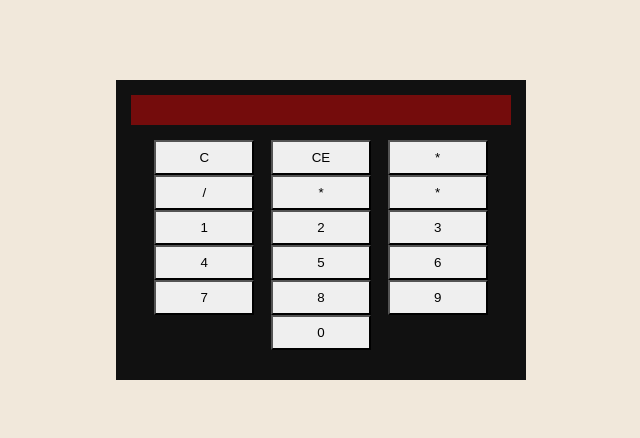
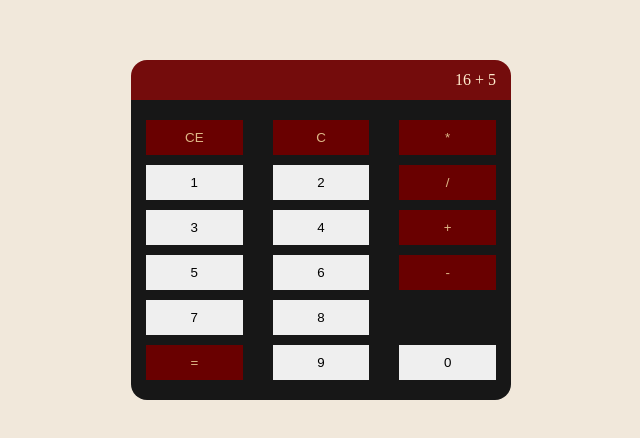
Before and after one commit to carlfjones/Calculator, a plain HTML site: page index.html in a window 1280 px wide. Shown: the part 170-608 px from the top of the page, without its empty margins (79-719 px from the left). Drawn offline with Linux system fonts and the light colour scheme.

Commit message:
Add styling to calculator

```diff
--- a/Assets/js/main.js
+++ b/Assets/js/main.js
@@ -0,0 +1,8 @@
+let display = document.getElementById("display")
+let buttons = document.getElementsByClassName("btn")
+
+for (let i = 0; i < buttons.length; i++) {
+    let button = buttons[i];
+    console.log(button);
+
+}
--- a/Assets/scss/main.scss
+++ b/Assets/scss/main.scss
@@ -13,25 +13,40 @@ body {
 
 .calc {
     width: 380px;
-    background: rgb(17, 17, 17);
-    padding: 15px;
+
 
     &_display {
         background-color: rgb(116, 12, 12);
-        padding: 15px;
+        padding: 0px 15px;
+        height: 40px;
+        text-align: right;
+        color: blanchedalmond;
+        border-radius: 16px 16px 0px 0px;
+        line-height: 40px;
+
     }
 
     &_actions {
+        background: #171717;
         display: flex;
         flex-wrap: wrap;
-        padding: 15px;
-        justify-content: space-around;
+        padding: 15px 0px;
+        border-radius: 0px 0px 16px 16px;
     }
     button {
-        width: 100px;
+        width: calc(100% / 3 - 30px);
         height: 35px;
         -webkit-appearance: none;
         outline: none;
+        border: none;
+        margin: 5px 15px;
+    }
 
+    .action {
+        color: burlywood;
+        background-color: rgb(105, 0, 0);
+    }
+    .blank {
+        opacity: 0;
     }
 }
--- a/index.html
+++ b/index.html
@@ -9,26 +9,27 @@
 <body>
     <div class="app">
         <div class="calc">
-            <div class="calc_display" id="display"></div>
+            <div class="calc_display" id="display">16 + 5</div>
             <div class="calc_actions">
-                <button class="clear" data-action="clear">C</button>
-                <button class="backspace" data-action="backspace">CE</button>
+                <button class="btn action" data-action="backspace">CE</button>
+                <button class="btn action" data-action="clear">C</button>
+                <button class="btn action" data-action="multiply">*</button>
+                <button class="btn number" data-action="1">1</button>
+                <button class="btn number" data-action="2">2</button>
+                <button class="btn action" data-action="divide">/</button>
+                <button class="btn number" data-action="3">3</button>
+                <button class="btn number" data-action="4">4</button>
+                <button class="btn action" data-action="add">+</button>
+                <button class="btn number" data-action="5">5</button>
+                <button class="btn number" data-action="6">6</button>
+                <button class="btn action" data-action="subtract">-</button>
+                <button class="btn number" data-action="7">7</button>
+                <button class="btn number" data-action="8">8</button>
+                <button class="btn blank"></button>
+                <button class="btn action" data-action="calculate">=</button>
+                <button class="btn number" data-action="9">9</button>
+                <button class="btn number" data-action="0">0</button>
 
-                <button class="multiply" data-action="multiply">*</button>
-                <button class="divide" data-action="divide">/</button>
-                <button class="add" data-action="add">*</button>
-                <button class="subtract" data-action="subtract">*</button>
-
-                <button class="one" data-action="1">1</button>
-                <button class="two" data-action="2">2</button>
-                <button class="three" data-action="3">3</button>
-                <button class="four" data-action="4">4</button>
-                <button class="five" data-action="5">5</button>
-                <button class="six" data-action="6">6</button>
-                <button class="seven" data-action="7">7</button>
-                <button class="eight" data-action="8">8</button>
-                <button class="nine" data-action="9">9</button>
-                <button class="10" data-action="0">0</button>
             </div>
         </div>
     </div>
```
Also changed, not shown: Assets/scss/main.css, 1 other file.
